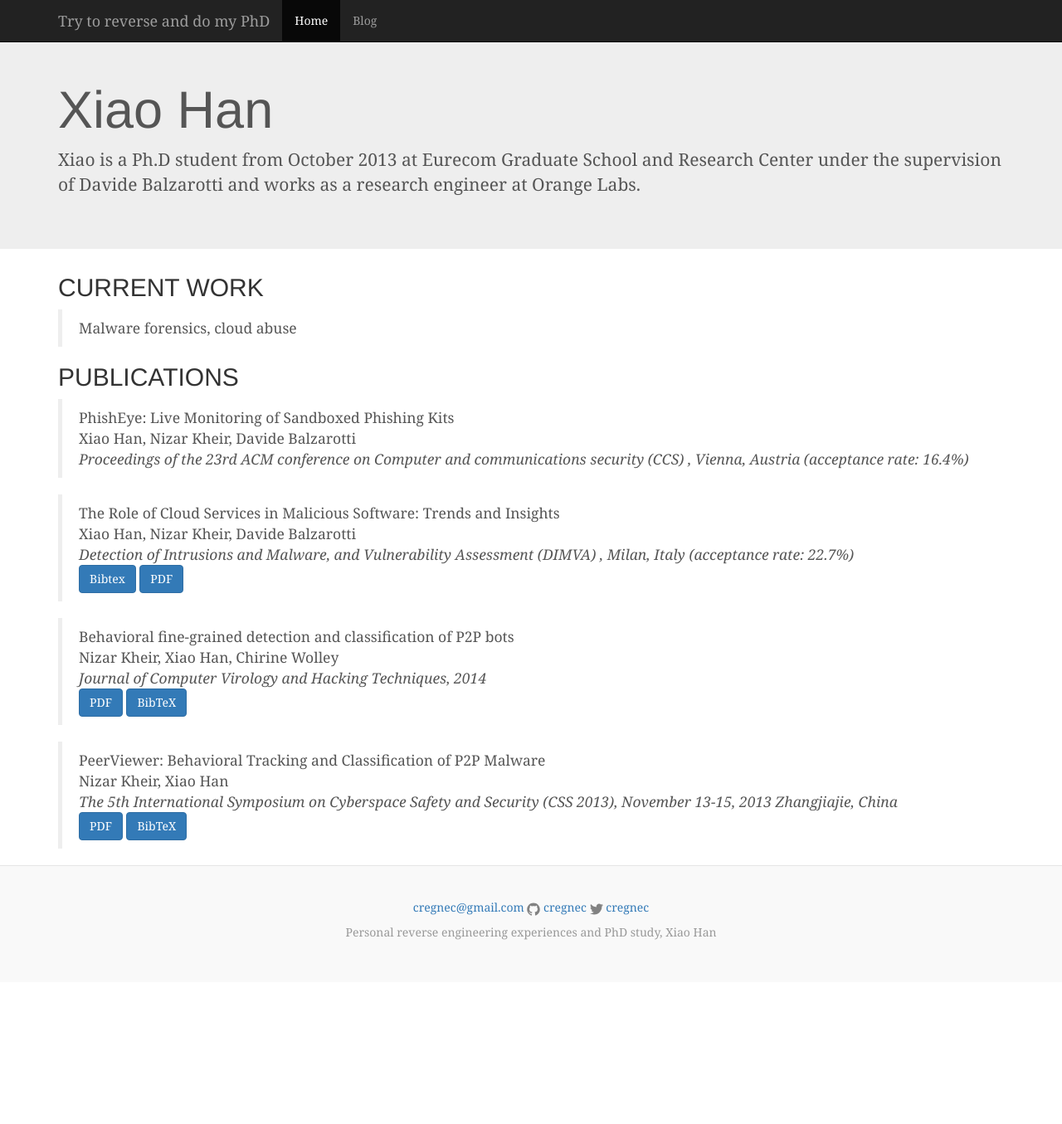
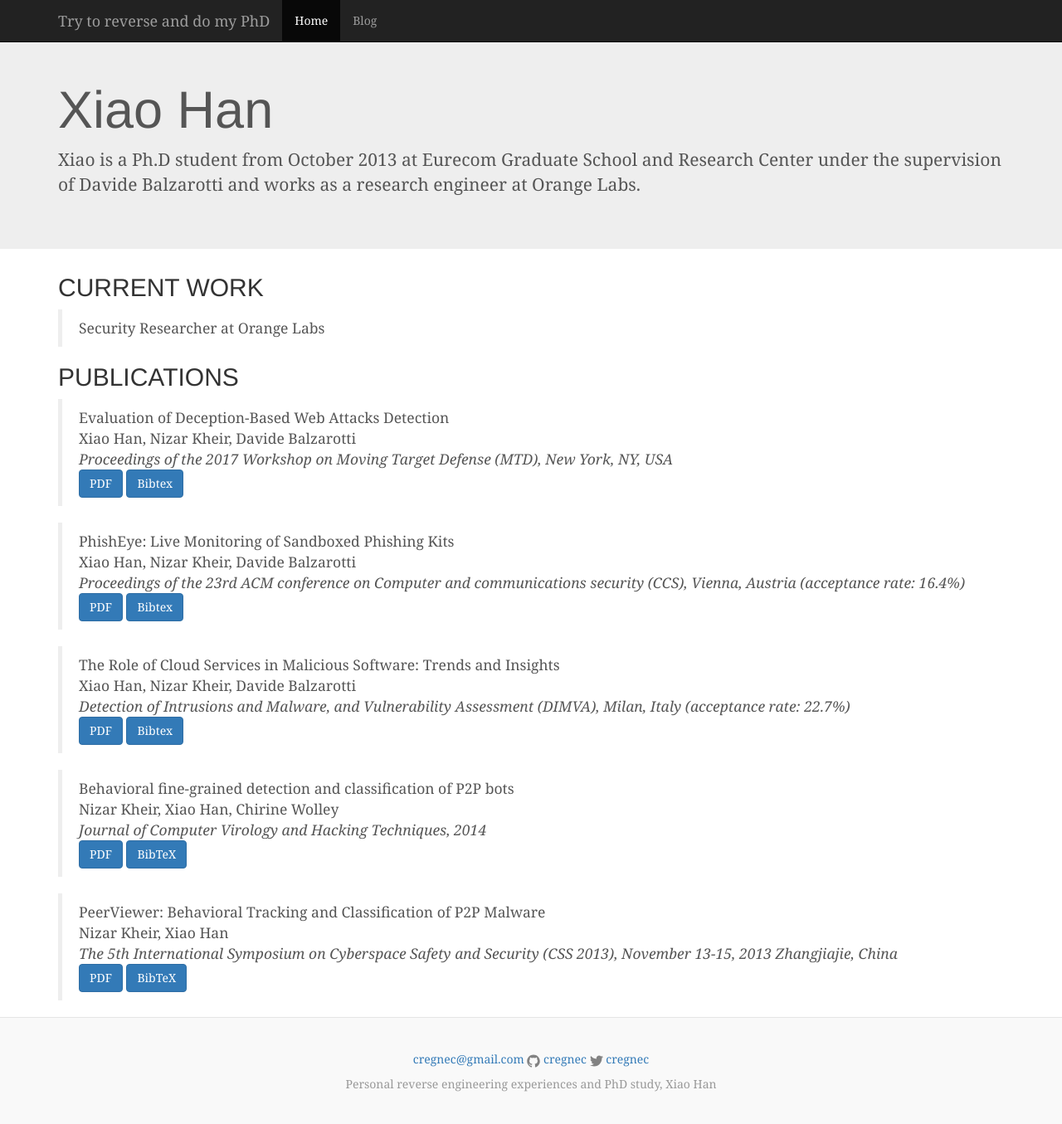
Before and after one commit to cregnec/cregnec.github.io, a Jekyll site: the page built from index.html, in a window 1280 px wide and 1367 px high. Shown: the top 1355 px of the window at 83% size. Built offline with Jekyll 4.4.1, drawn with Linux system fonts in a browser that asks for light colours; nearby versions of some CDN libraries.

Commit message:
update publications

```diff
--- a/index.html
+++ b/index.html
@@ -11,7 +11,7 @@ layout: default
 
     <div class="row">
         <div class="span12">
-        <blockquote>Malware forensics, cloud abuse</blockquote>
+        <blockquote>Security Researcher at Orange Labs</blockquote>
         </div>
     </div>
 
@@ -26,11 +26,30 @@ layout: default
         <div class="row">
           <div class="span12">
             <blockquote>
+             <div class="titl">Evaluation of Deception-Based Web Attacks Detection</div>
+             <div class="authors">Xiao Han, Nizar Kheir, Davide Balzarotti</div>
+             <em>Proceedings of the 2017 Workshop on Moving Target Defense (MTD),
+             New York, NY, USA</em>
+             <div>
+                 <a href="{{ site.baseurl }}/assets/publications/han2017mtd.pdf" class="btn btn-mini btn-primary">PDF</a>
+                 <a href="{{ site.baseurl }}/assets/publications/han2017mtd.bib" class="btn btn-mini btn-primary">Bibtex</a>
+             </div>
+            </blockquote>
+          </div>
+        </div>
+
+        <div class="row">
+          <div class="span12">
+            <blockquote>
              <div class="titl">PhishEye: Live Monitoring of Sandboxed Phishing Kits</div>
              <div class="authors">Xiao Han, Nizar Kheir, Davide Balzarotti</div>
              <em>Proceedings of the 23rd ACM conference on Computer and
-             communications security (CCS) , Vienna, Austria</em>
+             communications security (CCS), Vienna, Austria</em>
              <em>(acceptance rate: 16.4%)</em>
+             <div>
+                 <a href="{{ site.baseurl }}/assets/publications/han2016css.pdf" class="btn btn-mini btn-primary">PDF</a>
+                 <a href="{{ site.baseurl }}/assets/publications/han2016ccs.bib" class="btn btn-mini btn-primary">Bibtex</a>
+             </div>
             </blockquote>
           </div>
         </div>
@@ -40,12 +59,11 @@ layout: default
             <blockquote>
              <div class="titl">The Role of Cloud Services in Malicious Software: Trends and Insights</div>
              <div class="authors">Xiao Han, Nizar Kheir, Davide Balzarotti</div>
-             <em>Detection of Intrusions and Malware, and Vulnerability Assessment (DIMVA)
-        , Milan, Italy</em>
+             <em>Detection of Intrusions and Malware, and Vulnerability Assessment (DIMVA), Milan, Italy</em>
              <em>(acceptance rate: 22.7%)</em>
              <div>
+                 <a href="{{ site.baseurl }}/assets/publications/han2015dimva.pdf" class="btn btn-mini btn-primary">PDF</a>
                  <a href="{{ site.baseurl }}/assets/publications/han2015dimva.bib" class="btn btn-mini btn-primary">Bibtex</a>
-                 <a href="{{ site.baseurl }}/assets/publications/han2015dimva.pdf" class="btn btn-mini btn-primary">PDF</a>
              </div>
             </blockquote>
           </div>
```
Also changed, not shown: assets/publications/han2016ccs.bib (added, +8 -0 lines), assets/publications/han2017mtd.bib (added, +17 -0 lines), 2 other files.
